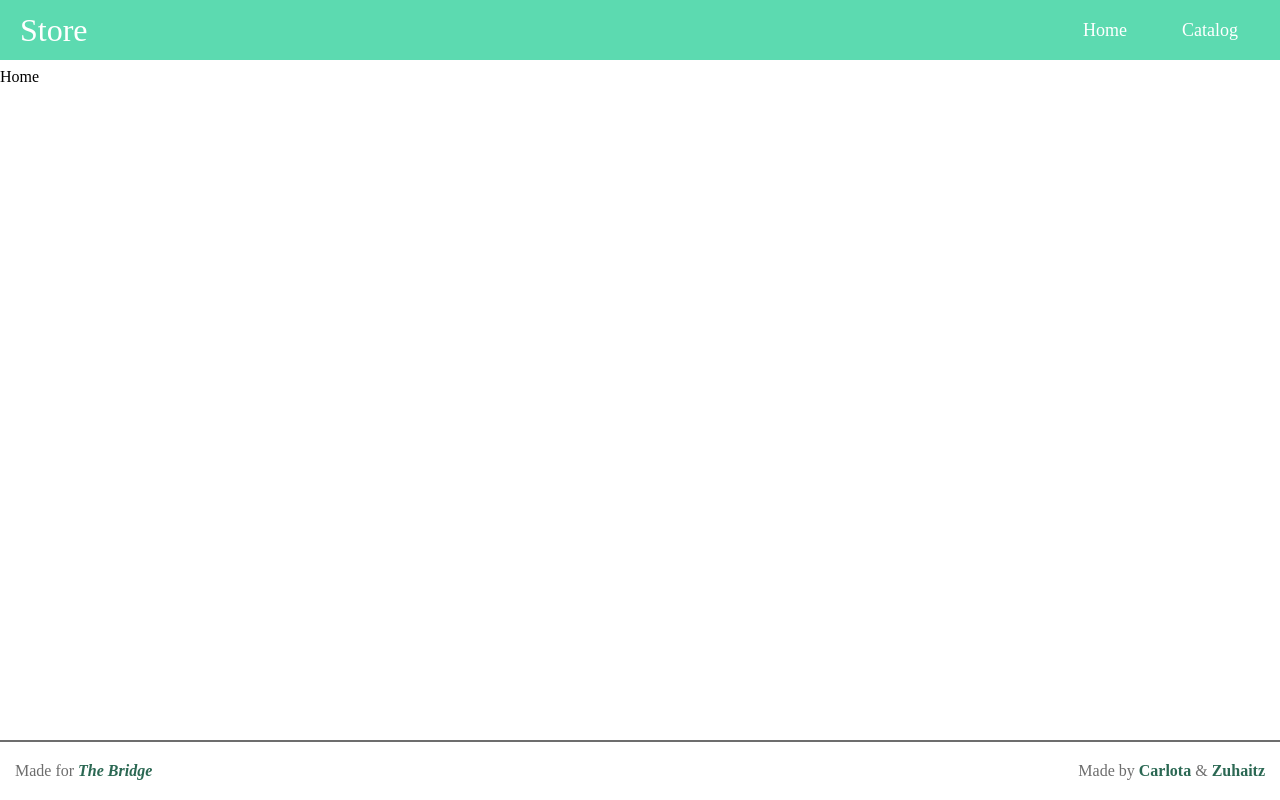
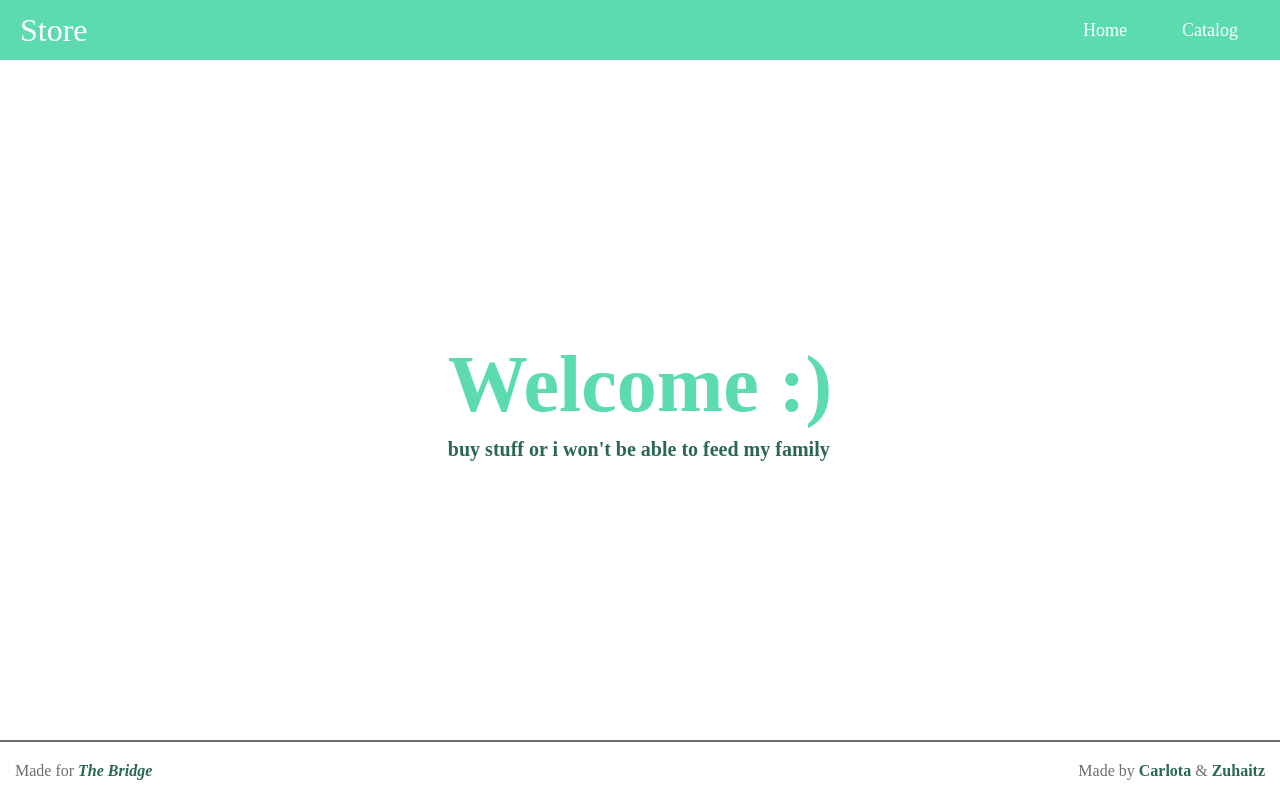
Before and after one commit to Zuhaitz/bridge-ecommerce-frontend, a React (Vite) app: page / in a window 1280 px wide. Built offline with nearby package versions, Linux system fonts and the light colour scheme.

Commit message:
home page done

```diff
--- a/src/pages/home/Home.jsx
+++ b/src/pages/home/Home.jsx
@@ -1,7 +1,16 @@
-import React from "react";
+import "./Home.scss";
 
 const Home = () => {
-  return <div>Home</div>;
+  return (
+    <div className="home">
+      <div className="home__message">
+        <p className="home__welcome">Welcome :)</p>
+        <p className="home__subtext">
+          buy stuff or i won't be able to feed my family
+        </p>
+      </div>
+    </div>
+  );
 };
 
 export default Home;
--- a/src/pages/home/Home.scss
+++ b/src/pages/home/Home.scss
@@ -0,0 +1,27 @@
+.home {
+  display: flex;
+  justify-content: center;
+  align-items: center;
+  height: 100%;
+
+  &__message {
+    display: flex;
+    flex-direction: column;
+    justify-content: center;
+
+    gap: 8px;
+  }
+
+  &__welcome {
+    font-size: 80px;
+    font-weight: bold;
+
+    color: $primary-color;
+  }
+
+  &__subtext {
+    font-size: 20px;
+    font-weight: bold;
+    color: $primary-text-color;
+  }
+}
```
